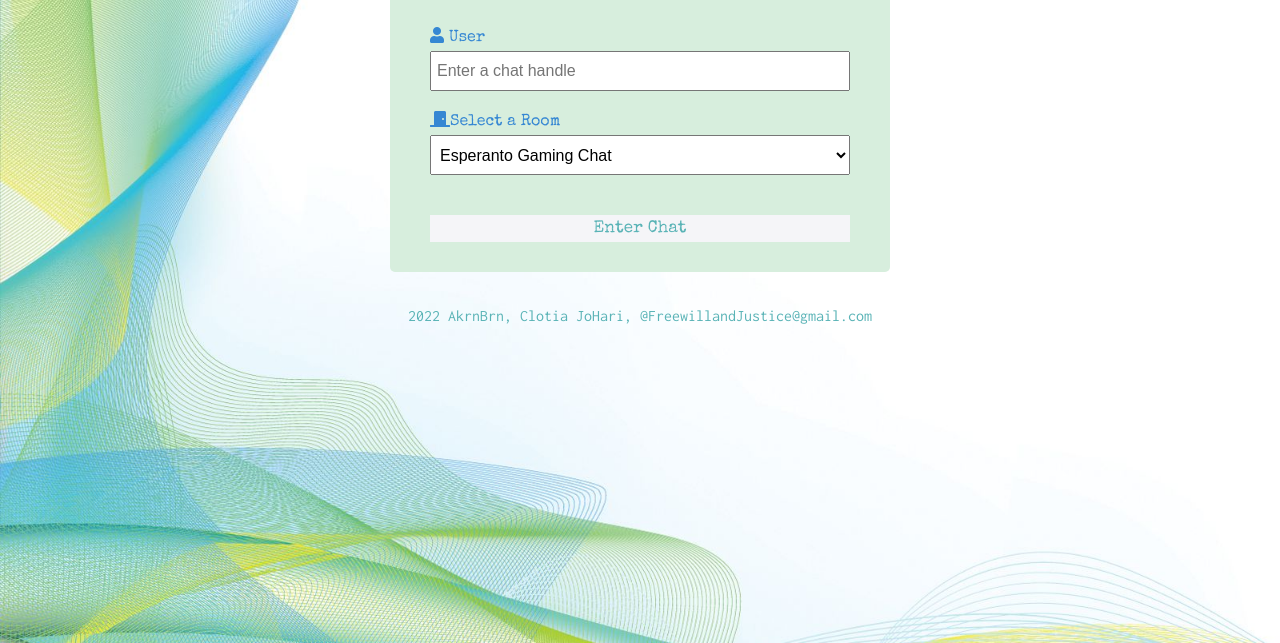
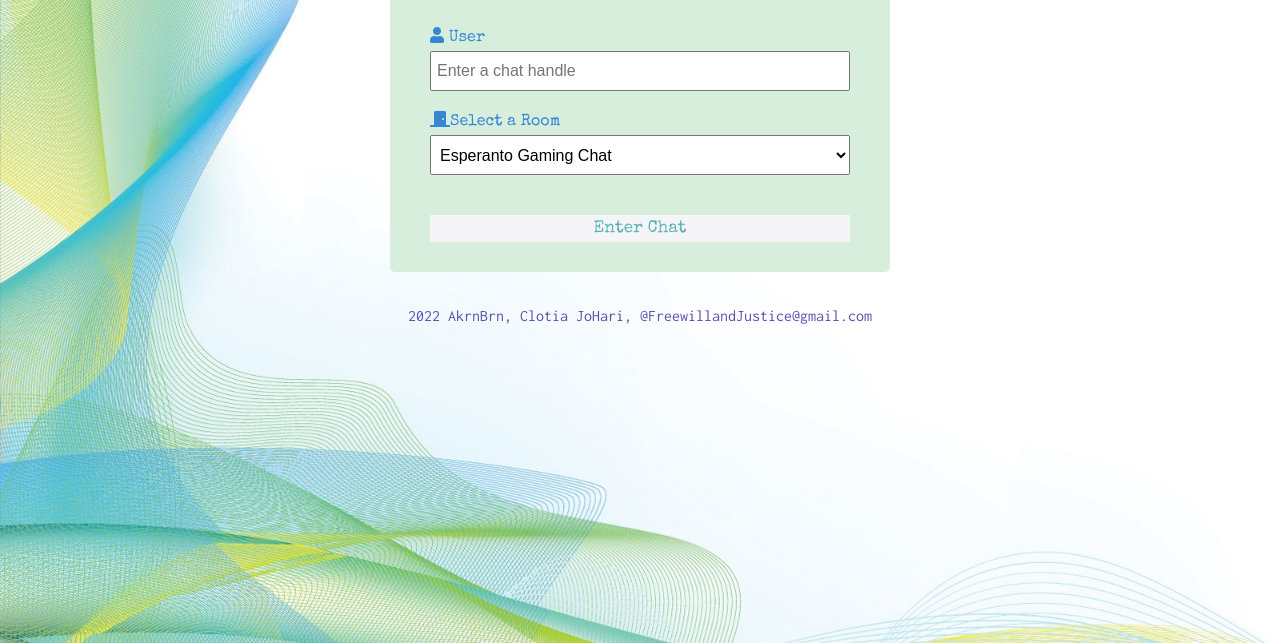
Before and after one commit to akronborn/vsg-chat, a website: page client/index.html in a window 1280 px wide. Shown: the part 157-800 px from the top of the page. Drawn offline with nearby package versions, Linux system fonts and the light colour scheme.

Commit message:
changed footer color

```diff
--- a/client/style/chat.css
+++ b/client/style/chat.css
@@ -137,7 +137,7 @@ a {
 }
 
 .footer {
-  color: var(--dark-color-a);
+  color: rgb(92 78 175);
   padding-top: 35px;
   text-align: center;
 }
```
